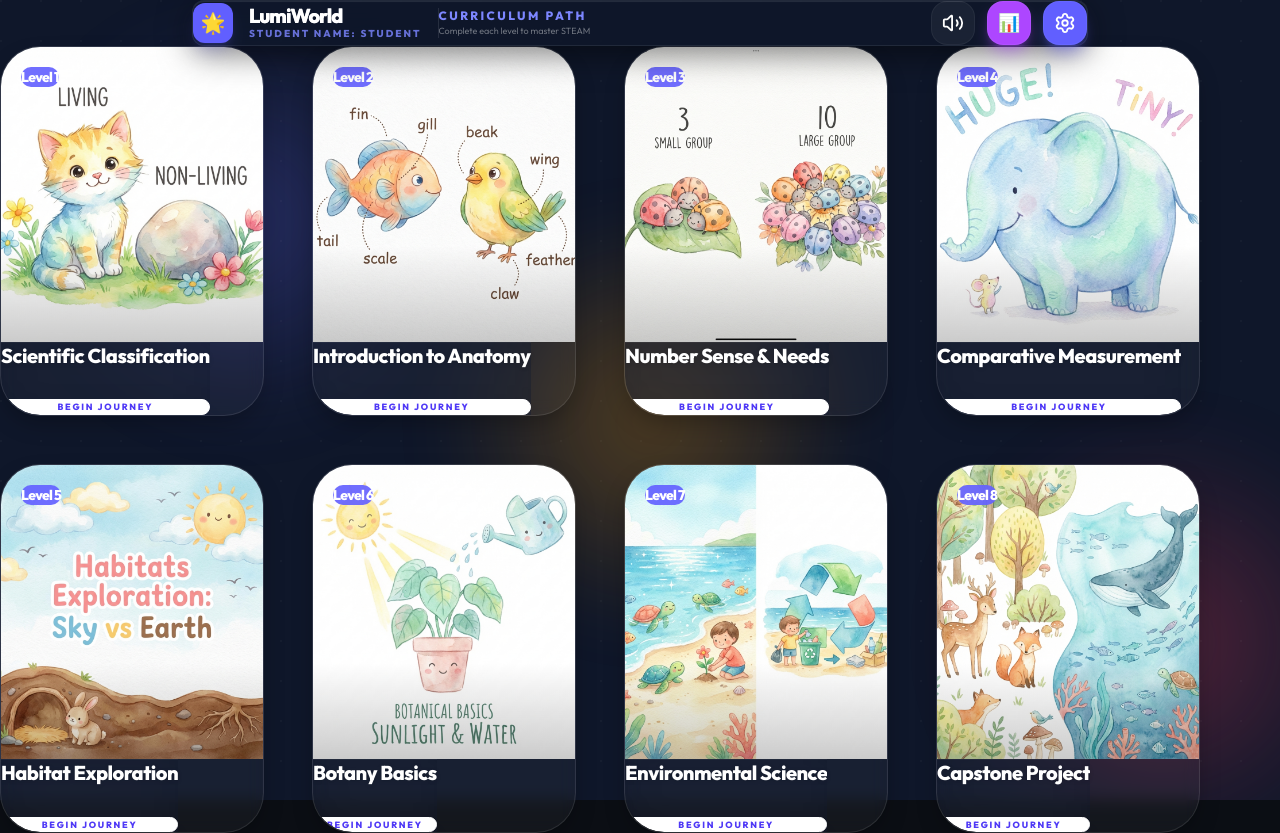
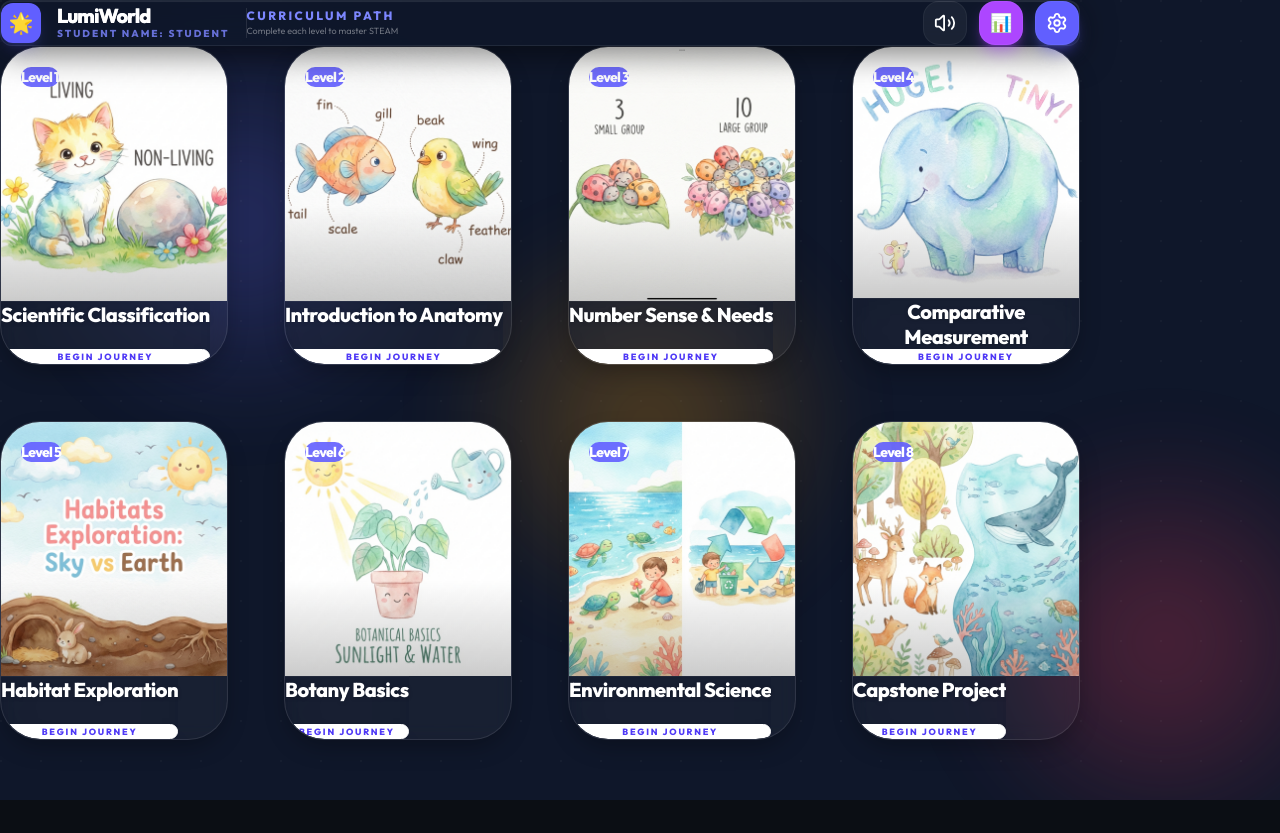
Before and after one commit to lawrence555-dev/lumiworld, a Next.js app: page / in a window 1280 px wide. After the commit the page ends 800 px from the top, so only its background shows below. Built offline with nearby package versions, Linux system fonts and the light colour scheme.

Commit message:
style: final iPad Air 4 centering and safe area fix

```diff
--- a/app/page.tsx
+++ b/app/page.tsx
@@ -34,20 +34,23 @@ export default function Dashboard() {
 
   return (
     <div className="app-container">
-      {/* Header at Top - Increased pt for PWA awareness */}
-      <div className="pt-8 sm:pt-10">
+      {/* Unified Content Wrapper - Forced Centering for iPad Air 4 */}
+      <div className="w-full max-w-[1080px] mx-auto px-6 sm:px-12 flex flex-col min-h-screen">
+
+        {/* Header - No extra pt here, reliance on safe-area and container padding */}
+        <div className="pt-8 sm:pt-12">
           <Header showCurriculumPath={true} />
         </div>
 
-      {/* Main Grid - Carefully balanced for 1024x768 (iPad) */}
-      <main className="flex-1 w-full max-w-[1200px] mx-auto px-10 sm:px-16 lg:px-24 py-12 sm:py-16">
+        {/* Main Grid Section */}
+        <main className="flex-1 w-full py-12 sm:py-16">
           <motion.div
             initial={{ opacity: 0, y: 20 }}
             animate={{ opacity: 1, y: 0 }}
-          className="grid grid-cols-2 lg:grid-cols-4 gap-8 sm:gap-10 lg:gap-12"
+            className="grid grid-cols-2 lg:grid-cols-4 gap-6 sm:gap-10 lg:gap-14"
           >
             {weeks_data.map((week) => (
-            <div key={week.id} className="w-full">
+              <div key={week.id} className="w-full h-full">
                 <WeekCard
                   {...week}
                   weekId={week.id}
@@ -59,5 +62,6 @@ export default function Dashboard() {
           </motion.div>
         </main>
       </div>
+    </div>
   );
 }
--- a/components/ui/Header.tsx
+++ b/components/ui/Header.tsx
@@ -18,8 +18,8 @@ export const Header = ({ showHome = false, showCurriculumPath = false }: HeaderP
     const isMuted = progress.settings.isMuted;
 
     return (
-        <header className="relative w-full flex justify-center pt-2 z-[100]">
-            <div className="glass px-5 py-2 rounded-xl flex items-center justify-between shadow-2xl border border-white/10 bg-slate-900/60 transition-colors w-[95%] max-w-4xl">
+        <header className="relative w-full flex justify-center z-[100]">
+            <div className="glass px-5 py-2 rounded-xl flex items-center justify-between shadow-2xl border border-white/10 bg-slate-900/60 transition-colors w-full">
                 <div className="flex items-center gap-4">
                     {/* Logo */}
                     <motion.div
```
Lines whose indentation alone changed are shown as unchanged.
